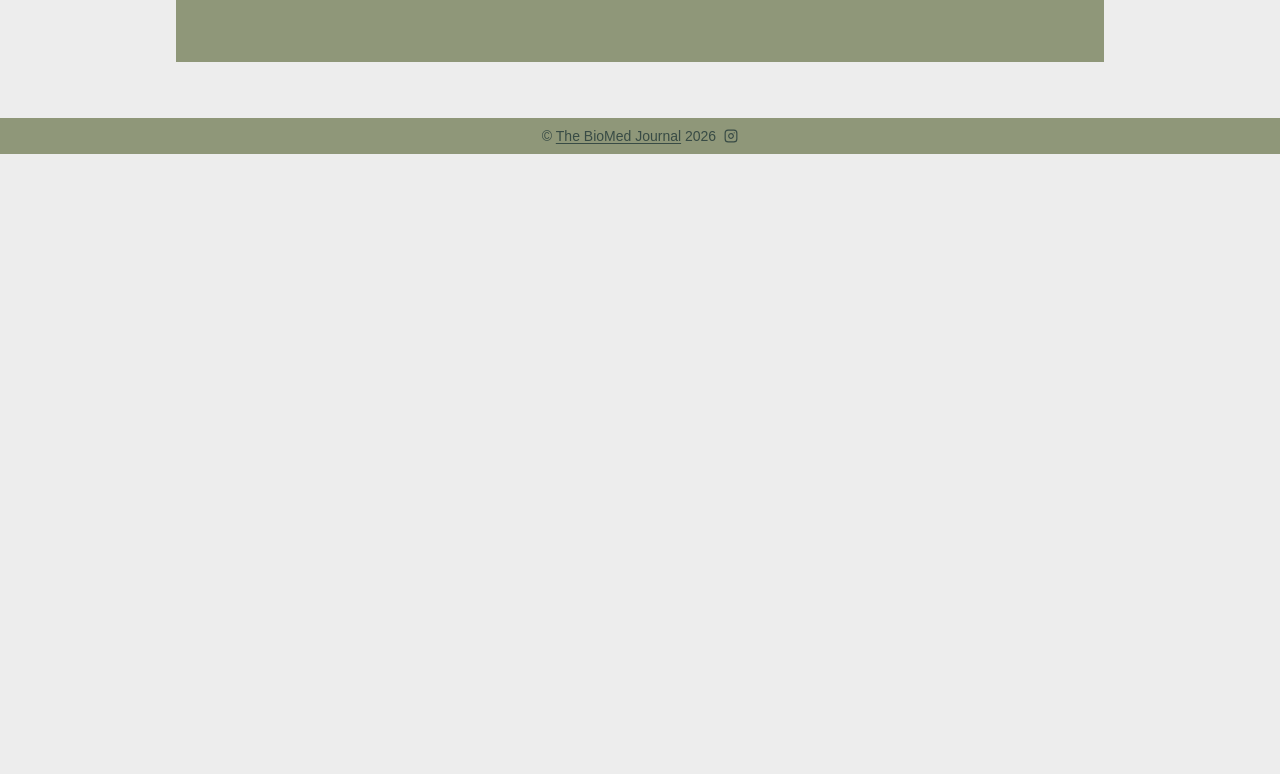
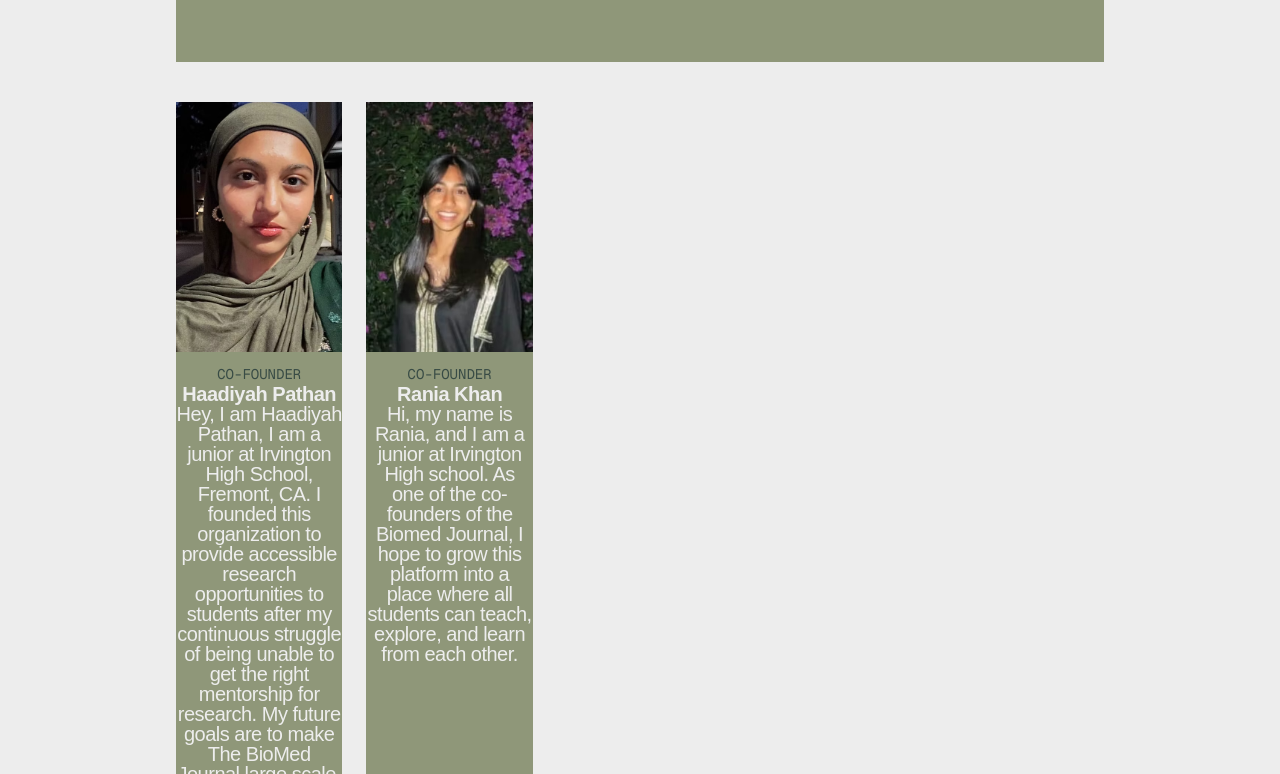
Before and after one commit to pikull/tbmj-website, a Next.js app: page /about in a window 1280 px wide. Shown: the part 646-1420 px from the top of the page. Before the commit the page ends 800 px from the top, so only its background shows below. Built offline with nearby package versions, Linux system fonts and the light colour scheme.

Commit message:
scuffed team cards

```diff
--- a/app/about/page.tsx
+++ b/app/about/page.tsx
@@ -1,4 +1,20 @@
-import LinkSection from "../../components/LinkSection";
+import LinkSection from "@/components/LinkSection";
+import TeamCard from "@/components/TeamCard";
+
+const TeamList = [
+  {
+    name: "Haadiyah Pathan",
+    role: "Co-Founder",
+    image: "/team/haadiyah.avif",
+    about: "Hey, I am Haadiyah Pathan, I am a junior at Irvington High School, Fremont, CA. I founded this organization to provide accessible research opportunities to students after my continuous struggle of being unable to get the right mentorship for research. My future goals are to make The BioMed Journal large scale, and to pursue medicine. During my undergrad, I want to pursue molecular biology.",
+  },
+  {
+    name: "Rania Khan",
+    role: "Co-Founder",
+    image: "/team/rania.avif",
+    about: "Hi, my name is Rania, and I am a junior at Irvington High school. As one of the co-founders of the Biomed Journal, I hope to grow this platform into a place where all students can teach, explore, and learn from each other.",
+  },
+]
 
 export default function Page() {
   return (
@@ -24,6 +40,11 @@ export default function Page() {
           { label: "Medium", url: "https://medium.com/@thebiomedjournal" },
         ]}
       />
+      <div className="grid grid-cols-2 md:grid-cols-4 lg:grid-cols-5 gap-x-6 gap-y-12 my-10">
+        {TeamList.map((member, index) => (
+          <TeamCard key={index} {...member} />
+        ))}
+      </div>
     </div>
   );
 }
--- a/app/layout.tsx
+++ b/app/layout.tsx
@@ -1,5 +1,5 @@
-import Header from "../components/Header";
-import Footer from "../components/Footer";
+import Header from "@/components/Header";
+import Footer from "@/components/Footer";
 import type { Metadata } from "next";
 import { Geist, Geist_Mono } from "next/font/google";
 import "./globals.css";
--- a/components/TeamCard.tsx
+++ b/components/TeamCard.tsx
@@ -1,3 +1,21 @@
-export default function TeamCard() {
+import Image from "next/image";
 
+interface TeamMember {
+  name: string;
+  role: string;
+  image: string;
+  about: string;
 }
+
+export default function TeamCard({ name, role, image, about }: TeamMember) {
+  return <div className="flex flex-col group bg-[var(--light-green)] text-[var(--soft-white)]">
+    <div className="relative w-full aspect-[2/3] bg-gray-100 mb-3 overflow-hidden">
+      <Image src={image} alt={name} fill className="object-cover" />
+    </div>
+    <div className="flex flex-col">
+      <span className="font-mono text-xs md:text-sm text-[var(--dark-green)] uppercase">{role}</span>
+      <h3 className="text-lg md:text-xl font-bold tracking-tight leading-none">{name}</h3>
+      <p className="text-lg md:text-xl font-medium tracking-tight leading-none">{about}</p>
+    </div>
+  </div>
+}
```
Also changed, not shown: public/team/haadiyah.avif (added), public/team/rania.avif (added).
